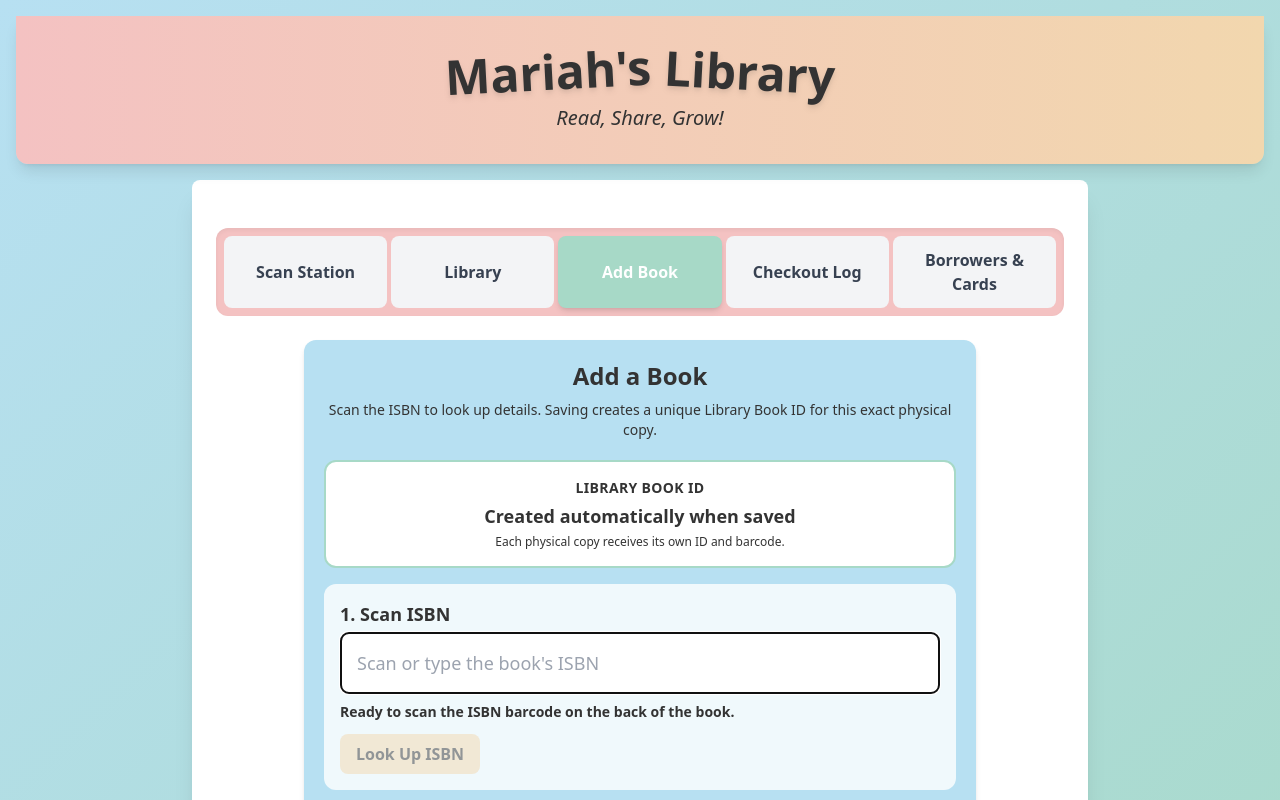
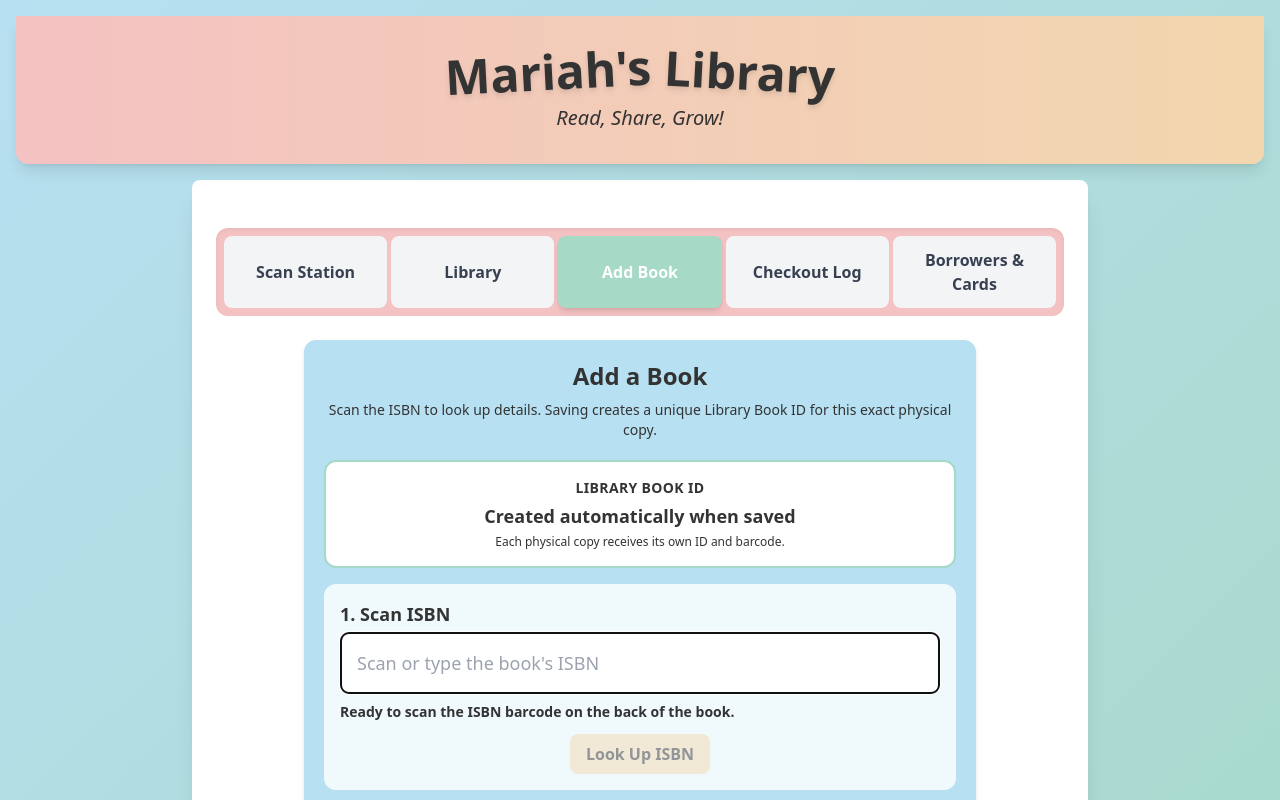
Before and after one commit to Lavender333/kid-friendly-home-librar, a React (Vite) app: page /#/ in a window 1280 px wide. Both pictures are taken after typing "Sample", "Sample" into the empty fields and a click on the button "Add Book". Shown: the top 800 px of the page. Built offline with nearby package versions, Linux system fonts and the light colour scheme; no server answers.

Commit message:
Add ISBNsearch fallback (#23)

```diff
--- a/components/AddBookView.tsx
+++ b/components/AddBookView.tsx
@@ -82,7 +82,19 @@ const AddBookView: React.FC<AddBookViewProps> = ({ onAddBook, isLoading }) => {
           <span className="mb-1 block text-lg font-bold">1. Scan ISBN</span>
           <input ref={isbnRef} value={isbn} onChange={e => handleIsbnChange(e.target.value)} onKeyDown={e => { if (e.key === 'Enter') { e.preventDefault(); if (scanTimerRef.current !== null) window.clearTimeout(scanTimerRef.current); void lookUpIsbn(e.currentTarget.value); } }} inputMode="numeric" autoComplete="off" className="w-full rounded-lg border p-4 text-lg" placeholder="Scan or type the book's ISBN" aria-describedby="isbn-status" />
           <p id="isbn-status" className="mt-2 text-sm font-semibold" aria-live="polite">{isLookingUp ? '📖 ' : ''}{lookupMessage}</p>
-          <button type="button" disabled={isLookingUp || !isValidIsbn(isbn)} onClick={() => void lookUpIsbn()} className="mt-3 rounded-lg bg-accent-yellow px-4 py-2 font-bold disabled:opacity-50">{isLookingUp ? 'Looking Up…' : 'Look Up ISBN'}</button>
+          <div className="mt-3 flex flex-wrap justify-center gap-2">
+            <button type="button" disabled={isLookingUp || !isValidIsbn(isbn)} onClick={() => void lookUpIsbn()} className="rounded-lg bg-accent-yellow px-4 py-2 font-bold disabled:opacity-50">{isLookingUp ? 'Looking Up…' : 'Look Up ISBN'}</button>
+            {isValidIsbn(isbn) && (
+              <a
+                href={`https://isbnsearch.org/isbn/${encodeURIComponent(isbn)}`}
+                target="_blank"
+                rel="noreferrer"
+                className="rounded-lg bg-secondary-blue px-4 py-2 font-bold underline"
+              >
+                Search ISBNsearch.org
+              </a>
+            )}
+          </div>
         </label>
         <label className="block"><span className="mb-1 block font-semibold">2. Book Title *</span><input ref={titleRef} value={book.title} onChange={e => update('title', e.target.value)} required autoComplete="off" className="w-full rounded-lg border p-4 text-lg" placeholder="Filled automatically or enter manually" /></label>
         <label className="block"><span className="mb-1 block font-semibold">Author <span className="font-normal">(optional)</span></span><input value={book.author} onChange={e => update('author', e.target.value)} autoComplete="off" className="w-full rounded-lg border p-3" placeholder="Filled automatically when available" /></label>
```
